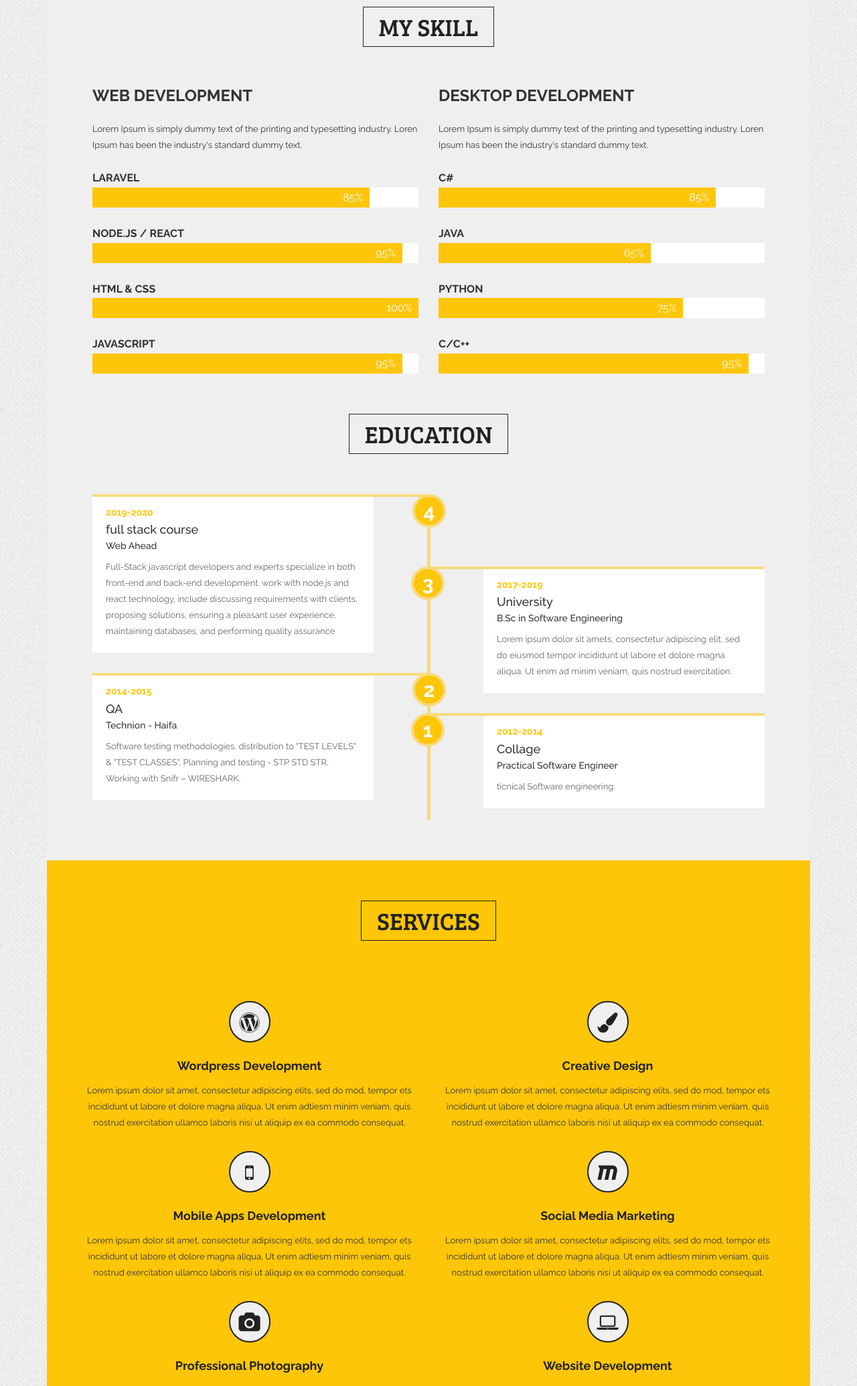
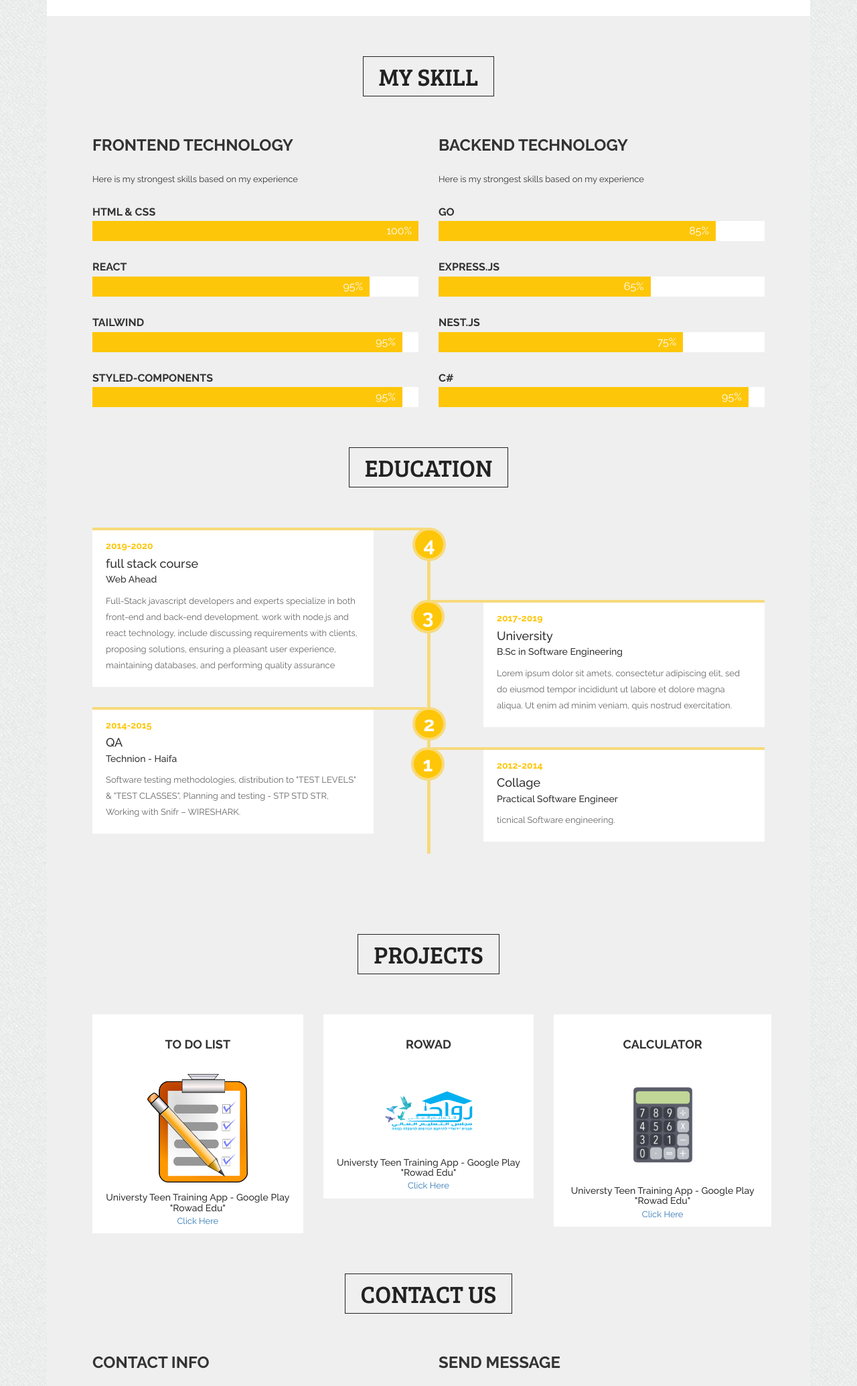
Before and after one commit to EliasSalom/Website, a plain HTML site: page index.html in a window 1280 px wide. Shown: the part 730-2800 px from the top of the page at 67% size. Drawn offline with Linux system fonts and the light colour scheme.

Commit message:
update the cv

```diff
--- a/index.html
+++ b/index.html
@@ -5,7 +5,7 @@
     <meta charset="utf-8">
     <meta http-equiv="X-UA-Compatible" content="IE=edge">
     <meta name="viewport" content="width=device-width, initial-scale=1">
-    <link rel="icon" href="img/fav-icon.png" type="image/x-icon" />
+    <link rel="icon" href="img/icon/cv-icon.png" type="image/x-icon" />
     <!-- The above 3 meta tags *must* come first in the head; any other head content must come *after* these tags -->
     <title>Elias - Resume CV </title>
 
@@ -29,13 +29,9 @@
     <link rel="alternate stylesheet" href="css/colors/violet.css" title="violet">
     <link rel="alternate stylesheet" href="css/colors/blue.css" title="blue">
     <link rel="alternate stylesheet" href="css/colors/past.css" title="past">
+    <script src="https://oss.maxcdn.com/html5shiv/3.7.3/html5shiv.min.js"></script>
+    <script src="https://oss.maxcdn.com/respond/1.4.2/respond.min.js"></script>
 
-    <!-- HTML5 shim and Respond.js for IE8 support of HTML5 elements and media queries -->
-    <!-- WARNING: Respond.js doesn't work if you view the page via file:// -->
-    <!--[if lt IE 9]>
-        <script src="https://oss.maxcdn.com/html5shiv/3.7.3/html5shiv.min.js"></script>
-        <script src="https://oss.maxcdn.com/respond/1.4.2/respond.min.js"></script>
-        <![endif]-->
 </head>
 
 <body class="light_bg" data-spy="scroll" data-target="#bs-example-navbar-collapse-1" data-offset="80"
@@ -88,35 +84,40 @@
                     <div class="col-md-5">
                         <div class="person_img">
                             <img src="img/member/Elias_pro.jpg" alt="">
-                            <a class="download_btn" href="Elias_CV_HE_2020.docx"><span>Download Resume</span></a>
+                            <a class="download_btn" href="Elias_Sallom_FullStack_Web-2023.pdf"><span>Download Resume</span></a>
                         </div>
                     </div>
                     <div class="col-md-7">
                         <div class="row person_details">
                             <h3>Hi I'm <span>Elias Salom</span></h3>
                             <h4>Software Enginnering and Web Developer</h4>
-                            <p style="color: black;">Software engineer and web developer
-                                with 2+ years of experience hands-on designing, developing, and implementing applications and
-                                solutions using a range of technologies and programming languages: javascript, Node.js, React,  HTML/CSS,   Python, .NET,
-                                and many responsive frameworks, databases</p>
+                            <p style="color: black;">software engineer and web developer with 4+ years of experience, I
+                                specialize in developing innovative applications from scratch. My expertise
+                                includes frontend and backend development, DevOps, and cybersecurity.
+                            </p>
+                            <ul>
+                                <li><b>Programming languages:</b> JavaScript, TypeScript, HTML, Go, C#</li>
+                                <li><b>Front-end technologies:</b> Micro Frontend, React.js, Tailwind CSS, Redux, Next.js,</li>
+                                <li><b>Back-end technologies:</b> Microservices, Node.js, Nest.js, Express.js, REST, Graphql, gRPC</li>
+                                <li><b>Database:</b> ORM, SQL, NoSQL, Redis</li>
+                                <li><b>Cloud platforms:</b> AWS, Azure</li>
+                                <li><b>DevOps:</b> CI/CD pipelines, Docker, Kubernetes, Git, serverless, Nx, larna, kafka</li>
+                                <li><b>Other tools:</b> JIRA, confluence, Slack, Monday CRM</li>
+                            </ul>
                             <div class="person_information">
                                 <ul>
-                                    <li><a href="#">Age</a></li>
                                     <li><a href="#">Nationality</a></li>
                                     <li><a href="#">Address</a></li>
                                     <li><a href="#">Phone</a></li>
                                     <li><a href="#">Skype</a></li>
                                     <li><a href="#">Email</a></li>
-                                    <li><a href="#">Website</a></li>
                                 </ul>
                                 <ul>
-                                    <li><a href="#">27</a></li>
-                                    <li><a href="#">Citizen of Israel</a></li>
-                                    <li><a href="#">Jdaide Maker Village, ZIP 25105, P.O Box 437</a></li>
-                                    <li><a href="tell:+9720505846017">+972 0505846017</a></li>
+                                    <li><a href="#">Israel</a></li>
+                                    <li><a href="#">Dubai, UAE</a></li>
+                                    <li><a href="tell:+9710527229013">+971 0527229013</a></li>
                                     <li><a href="#">elias.salom</a></li>
                                     <li><a href="#">elias.29@hotmail.com</a></li>
-                                    <li><a href="www.eliassalom.com">www.eliassalom.com</a></li>
                                 </ul>
                             </div>
                             <ul class="social_icon">
@@ -147,22 +148,30 @@
                 <div class="row">
                     <div class="col-md-6 wow fadeInUp animated">
                         <div class="skill_text">
-                            <h4>Web development</h4>
-                            <p>Lorem Ipsum is simply dummy text of the printing and typesetting industry. Loren Ipsum
-                                has been the industry's standard dummy text.</p>
+                            <h4>Frontend Technology</h4>
+                            <p>Here is my strongest skills based on my experience </p>
                         </div>
                         <div class="skill_item_inner">
                             <div class="single_skill">
-                                <h4>laravel</h4>
+                                <h4>Html & Css</h4>
                                 <div class="progress">
-                                    <div class="progress-bar" role="progressbar" aria-valuenow="85" aria-valuemin="0"
-                                        aria-valuemax="100">
-                                        <div class="progress_parcent"><span class="counter">85</span>%</div>
+                                    <div class="progress-bar" role="progressbar" aria-valuenow="100" aria-valuemin="0"
+                                         aria-valuemax="100">
+                                        <div class="progress_parcent"><span class="counter">100</span>%</div>
                                     </div>
                                 </div>
                             </div>
                             <div class="single_skill">
-                                <h4>Node.js / React</h4>
+                                <h4>react</h4>
+                                <div class="progress">
+                                    <div class="progress-bar" role="progressbar" aria-valuenow="85" aria-valuemin="0"
+                                        aria-valuemax="100">
+                                        <div class="progress_parcent"><span class="counter">95</span>%</div>
+                                    </div>
+                                </div>
+                            </div>
+                            <div class="single_skill">
+                                <h4>Tailwind</h4>
                                 <div class="progress">
                                     <div class="progress-bar" role="progressbar" aria-valuenow="95" aria-valuemin="0"
                                         aria-valuemax="100">
@@ -170,17 +179,9 @@
                                     </div>
                                 </div>
                             </div>
+
                             <div class="single_skill">
-                                <h4>Html & Css</h4>
-                                <div class="progress">
-                                    <div class="progress-bar" role="progressbar" aria-valuenow="100" aria-valuemin="0"
-                                        aria-valuemax="100">
-                                        <div class="progress_parcent"><span class="counter">100</span>%</div>
-                                    </div>
-                                </div>
-                            </div>
-                            <div class="single_skill">
-                                <h4>JavaScript</h4>
+                                <h4>styled-components</h4>
                                 <div class="progress">
                                     <div class="progress-bar" role="progressbar" aria-valuenow="95" aria-valuemin="0"
                                         aria-valuemax="100">
@@ -192,13 +193,12 @@
                     </div>
                     <div class="col-md-6 wow fadeInUp animated">
                         <div class="skill_text">
-                            <h4>Desktop development</h4>
-                            <p>Lorem Ipsum is simply dummy text of the printing and typesetting industry. Loren Ipsum
-                                has been the industry's standard dummy text.</p>
+                            <h4>Backend Technology</h4>
+                            <p>Here is my strongest skills based on my experience </p>
                         </div>
                         <div class="skill_item_inner">
                             <div class="single_skill">
-                                <h4>C#</h4>
+                                <h4>GO</h4>
                                 <div class="progress">
                                     <div class="progress-bar" role="progressbar" aria-valuenow="85" aria-valuemin="0"
                                         aria-valuemax="100">
@@ -207,7 +207,7 @@
                                 </div>
                             </div>
                             <div class="single_skill">
-                                <h4>Java</h4>
+                                <h4>express.js</h4>
                                 <div class="progress">
                                     <div class="progress-bar" role="progressbar" aria-valuenow="65" aria-valuemin="0"
                                         aria-valuemax="100">
@@ -216,7 +216,7 @@
                                 </div>
                             </div>
                             <div class="single_skill">
-                                <h4>Python</h4>
+                                <h4>nest.js</h4>
                                 <div class="progress">
                                     <div class="progress-bar" role="progressbar" aria-valuenow="75" aria-valuemin="0"
                                         aria-valuemax="100">
@@ -225,7 +225,7 @@
                                 </div>
                             </div>
                             <div class="single_skill">
-                                <h4>C/C++</h4>
+                                <h4>C#</h4>
                                 <div class="progress">
                                     <div class="progress-bar" role="progressbar" aria-valuenow="95" aria-valuemin="0"
                                         aria-valuemax="100">
@@ -284,79 +284,79 @@
                     </div>
                 </div>
             </section>
-            <section class="service_area" id="service">
-                <div class="main_title">
-                    <h2>SERVICES</h2>
-                </div>
-                <div class="service_inner row">
-                    <div class="col-md-6">
-                        <div class="service_item wow fadeIn animated">
-                            <i class="fa fa-wordpress" aria-hidden="true"></i>
-                            <a href="#">
-                                <h4>Wordpress Development</h4>
-                            </a>
-                            <p>Lorem ipsum dolor sit amet, consectetur adipiscing elits, sed do mod, tempor ets
-                                incididunt ut labore et dolore magna aliqua. Ut enim adtiesm minim veniam, quis nostrud
-                                exercitation ullamco laboris nisi ut aliquip ex ea commodo consequat.</p>
-                        </div>
-                    </div>
-                    <div class="col-md-6">
-                        <div class="service_item wow fadeIn animated">
-                            <i class="fa fa-paint-brush" aria-hidden="true"></i>
-                            <a href="#">
-                                <h4>Creative Design</h4>
-                            </a>
-                            <p>Lorem ipsum dolor sit amet, consectetur adipiscing elits, sed do mod, tempor ets
-                                incididunt ut labore et dolore magna aliqua. Ut enim adtiesm minim veniam, quis nostrud
-                                exercitation ullamco laboris nisi ut aliquip ex ea commodo consequat.</p>
-                        </div>
-                    </div>
-                    <div class="col-md-6">
-                        <div class="service_item wow fadeIn animated">
-                            <i class="fa fa-mobile" aria-hidden="true"></i>
-                            <a href="#">
-                                <h4>Mobile Apps Development</h4>
-                            </a>
-                            <p>Lorem ipsum dolor sit amet, consectetur adipiscing elits, sed do mod, tempor ets
-                                incididunt ut labore et dolore magna aliqua. Ut enim adtiesm minim veniam, quis nostrud
-                                exercitation ullamco laboris nisi ut aliquip ex ea commodo consequat.</p>
-                        </div>
-                    </div>
-                    <div class="col-md-6">
-                        <div class="service_item wow fadeIn animated">
-                            <i class="fa fa-maxcdn" aria-hidden="true"></i>
-                            <a href="#">
-                                <h4>Social Media Marketing</h4>
-                            </a>
-                            <p>Lorem ipsum dolor sit amet, consectetur adipiscing elits, sed do mod, tempor ets
-                                incididunt ut labore et dolore magna aliqua. Ut enim adtiesm minim veniam, quis nostrud
-                                exercitation ullamco laboris nisi ut aliquip ex ea commodo consequat.</p>
-                        </div>
-                    </div>
-                    <div class="col-md-6">
-                        <div class="service_item wow fadeIn animated">
-                            <i class="fa fa-camera" aria-hidden="true"></i>
-                            <a href="#">
-                                <h4>Professional Photography</h4>
-                            </a>
-                            <p>Lorem ipsum dolor sit amet, consectetur adipiscing elits, sed do mod, tempor ets
-                                incididunt ut labore et dolore magna aliqua. Ut enim adtiesm minim veniam, quis nostrud
-                                exercitation ullamco laboris nisi ut aliquip ex ea commodo consequat.</p>
-                        </div>
-                    </div>
-                    <div class="col-md-6">
-                        <div class="service_item wow fadeIn animated">
-                            <i class="fa fa-laptop" aria-hidden="true"></i>
-                            <a href="#">
-                                <h4>Website Development</h4>
-                            </a>
-                            <p>Lorem ipsum dolor sit amet, consectetur adipiscing elits, sed do mod, tempor ets
-                                incididunt ut labore et dolore magna aliqua. Ut enim adtiesm minim veniam, quis nostrud
-                                exercitation ullamco laboris nisi ut aliquip ex ea commodo consequat.</p>
-                        </div>
-                    </div>
-                </div>
-            </section>
+<!--            <section class="service_area" id="service">-->
+<!--                <div class="main_title">-->
+<!--                    <h2>SERVICES</h2>-->
+<!--                </div>-->
+<!--                <div class="service_inner row">-->
+<!--                    <div class="col-md-6">-->
+<!--                        <div class="service_item wow fadeIn animated">-->
+<!--                            <i class="fa fa-wordpress" aria-hidden="true"></i>-->
+<!--                            <a href="#">-->
+<!--                                <h4>Wordpress Development</h4>-->
+<!--                            </a>-->
+<!--                            <p>Lorem ipsum dolor sit amet, consectetur adipiscing elits, sed do mod, tempor ets-->
+<!--                                incididunt ut labore et dolore magna aliqua. Ut enim adtiesm minim veniam, quis nostrud-->
+<!--                                exercitation ullamco laboris nisi ut aliquip ex ea commodo consequat.</p>-->
+<!--                        </div>-->
+<!--                    </div>-->
+<!--                    <div class="col-md-6">-->
+<!--                        <div class="service_item wow fadeIn animated">-->
+<!--                            <i class="fa fa-paint-brush" aria-hidden="true"></i>-->
+<!--                            <a href="#">-->
+<!--                                <h4>Creative Design</h4>-->
+<!--                            </a>-->
+<!--                            <p>Lorem ipsum dolor sit amet, consectetur adipiscing elits, sed do mod, tempor ets-->
+<!--                                incididunt ut labore et dolore magna aliqua. Ut enim adtiesm minim veniam, quis nostrud-->
+<!--                                exercitation ullamco laboris nisi ut aliquip ex ea commodo consequat.</p>-->
+<!--                        </div>-->
+<!--                    </div>-->
+<!--                    <div class="col-md-6">-->
+<!--                        <div class="service_item wow fadeIn animated">-->
+<!--                            <i class="fa fa-mobile" aria-hidden="true"></i>-->
+<!--                            <a href="#">-->
+<!--                                <h4>Mobile Apps Development</h4>-->
+<!--                            </a>-->
+<!--                            <p>Lorem ipsum dolor sit amet, consectetur adipiscing elits, sed do mod, tempor ets-->
+<!--                                incididunt ut labore et dolore magna aliqua. Ut enim adtiesm minim veniam, quis nostrud-->
+<!--                                exercitation ullamco laboris nisi ut aliquip ex ea commodo consequat.</p>-->
+<!--                        </div>-->
+<!--                    </div>-->
+<!--                    <div class="col-md-6">-->
+<!--                        <div class="service_item wow fadeIn animated">-->
+<!--                            <i class="fa fa-maxcdn" aria-hidden="true"></i>-->
+<!--                            <a href="#">-->
+<!--                                <h4>Social Media Marketing</h4>-->
+<!--                            </a>-->
+<!--                            <p>Lorem ipsum dolor sit amet, consectetur adipiscing elits, sed do mod, tempor ets-->
+<!--                                incididunt ut labore et dolore magna aliqua. Ut enim adtiesm minim veniam, quis nostrud-->
+<!--                                exercitation ullamco laboris nisi ut aliquip ex ea commodo consequat.</p>-->
+<!--                        </div>-->
+<!--                    </div>-->
+<!--                    <div class="col-md-6">-->
+<!--                        <div class="service_item wow fadeIn animated">-->
+<!--                            <i class="fa fa-camera" aria-hidden="true"></i>-->
+<!--                            <a href="#">-->
+<!--                                <h4>Professional Photography</h4>-->
+<!--                            </a>-->
+<!--                            <p>Lorem ipsum dolor sit amet, consectetur adipiscing elits, sed do mod, tempor ets-->
+<!--                                incididunt ut labore et dolore magna aliqua. Ut enim adtiesm minim veniam, quis nostrud-->
+<!--                                exercitation ullamco laboris nisi ut aliquip ex ea commodo consequat.</p>-->
+<!--                        </div>-->
+<!--                    </div>-->
+<!--                    <div class="col-md-6">-->
+<!--                        <div class="service_item wow fadeIn animated">-->
+<!--                            <i class="fa fa-laptop" aria-hidden="true"></i>-->
+<!--                            <a href="#">-->
+<!--                                <h4>Website Development</h4>-->
+<!--                            </a>-->
+<!--                            <p>Lorem ipsum dolor sit amet, consectetur adipiscing elits, sed do mod, tempor ets-->
+<!--                                incididunt ut labore et dolore magna aliqua. Ut enim adtiesm minim veniam, quis nostrud-->
+<!--                                exercitation ullamco laboris nisi ut aliquip ex ea commodo consequat.</p>-->
+<!--                        </div>-->
+<!--                    </div>-->
+<!--                </div>-->
+<!--            </section>-->
             <!-- <section class="portfolio_area pad" id="portfolio">
                     <div class="main_title">
                         <h2>Portfolio</h2>
@@ -489,28 +489,9 @@
                                     </ul>
                                 </div>
                             </div>
-                            <!-- <div class="col-md-4">
-                                <div class="instagram_area wow fadeInRight animated">
-                                    <div class="w_title">
-                                        <h3><i></i>Hackthon</h3>
-                                    </div>
-                                    <ul>
-                                        <li><a href="#"><img src="img/instagram/instagram-1.jpg" alt=""></a></li>
-                                        <li><a href="#"><img src="img/instagram/instagram-2.jpg" alt=""></a></li>
-                                        <li><a href="#"><img src="img/instagram/instagram-3.jpg" alt=""></a></li>
-                                        <li><a href="#"><img src="img/instagram/instagram-4.jpg" alt=""></a></li>
-                                        <li><a href="#"><img src="img/instagram/instagram-5.jpg" alt=""></a></li>
-                                        <li><a href="#"><img src="img/instagram/instagram-6.jpg" alt=""></a></li>
-                                        <li><a href="#"><img src="img/instagram/instagram-7.jpg" alt=""></a></li>
-                                        <li><a href="#"><img src="img/instagram/instagram-8.jpg" alt=""></a></li>
-                                        <li><a href="#"><img src="img/instagram/instagram-9.jpg" alt=""></a></li>
-                                    </ul>
-                                    <a class="follow_btn" href="#"><i class="fa fa-instagram"></i> Follow on Instagram</a>
-                                </div>
-                            </div> -->
                         </div>
-
                     </div>
+                </div>
             </section>
             <section class="contact_area pad" id="contact">
                 <div class="main_title">
@@ -606,22 +587,6 @@
 
     <!--================footer Area =================-->
     <footer class="footer_area">
-        <div class="footer_inner">
-            <div class="container">
-                <ul class="social_icon">
-                    <li><a href="#"><i class="fa fa-facebook"></i></a></li>
-                    <!-- <li><a href="#"><i class="fa fa-twitter"></i></a></li> -->
-                    <li><a href="#"><i class="fa fa-instagram"></i></a></li>
-                    <!-- <li><a href="#"><i class="fa fa-google-plus"></i></a></li> -->
-                    <li><a href="#"><i class="fa fa-linkedin"></i></a></li>
-                    <!-- <li><a href="#"><i class="fa fa-pinterest"></i></a></li> -->
-                    <li><a href="#"><i class="fa fa-skype"></i></a></li>
-                    <!-- <li><a href="#"><i class="fa fa-flickr"></i></a></li>
-                        <li><a href="#"><i class="fa fa-dribbble"></i></a></li>
-                        <li><a href="#"><i class="fa fa-rss"></i></a></li> -->
-                </ul>
-            </div>
-        </div>
         <div class="footer_copyright">
             <div class="container">
                 <div class="pull-left">
```
Also changed, not shown: img/icon/cv-icon.png (added), 3 other files.
